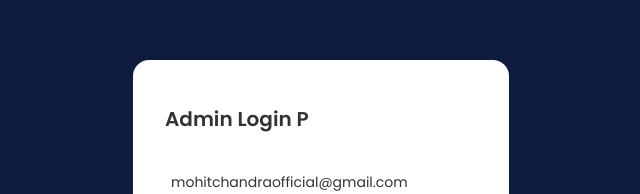
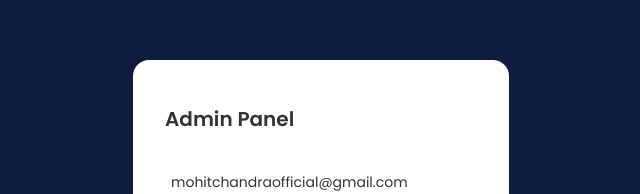
Before and after one commit to mohitcofficial/Aggregator-admin-panel, a Next.js app: page /login in a window 1280 px wide. Shown: the part 189-383 px from the top of the page, without its empty margins (319-959 px from the left). Built offline with nearby package versions, Linux system fonts and the light colour scheme; no server answers.

Commit message:
changed text of login page

```diff
--- a/src/app/login/page.js
+++ b/src/app/login/page.js
@@ -33,7 +33,7 @@ function Page() {
     <div className={classes.container}>
       {loading && <Loader />}
       <form className={classes.form} onSubmit={handleLogin}>
-        <p className={classes.formHeading}>Admin Login P</p>
+        <p className={classes.formHeading}>Admin Panel</p>
         <input
           className={classes.input}
           type="text"
```
